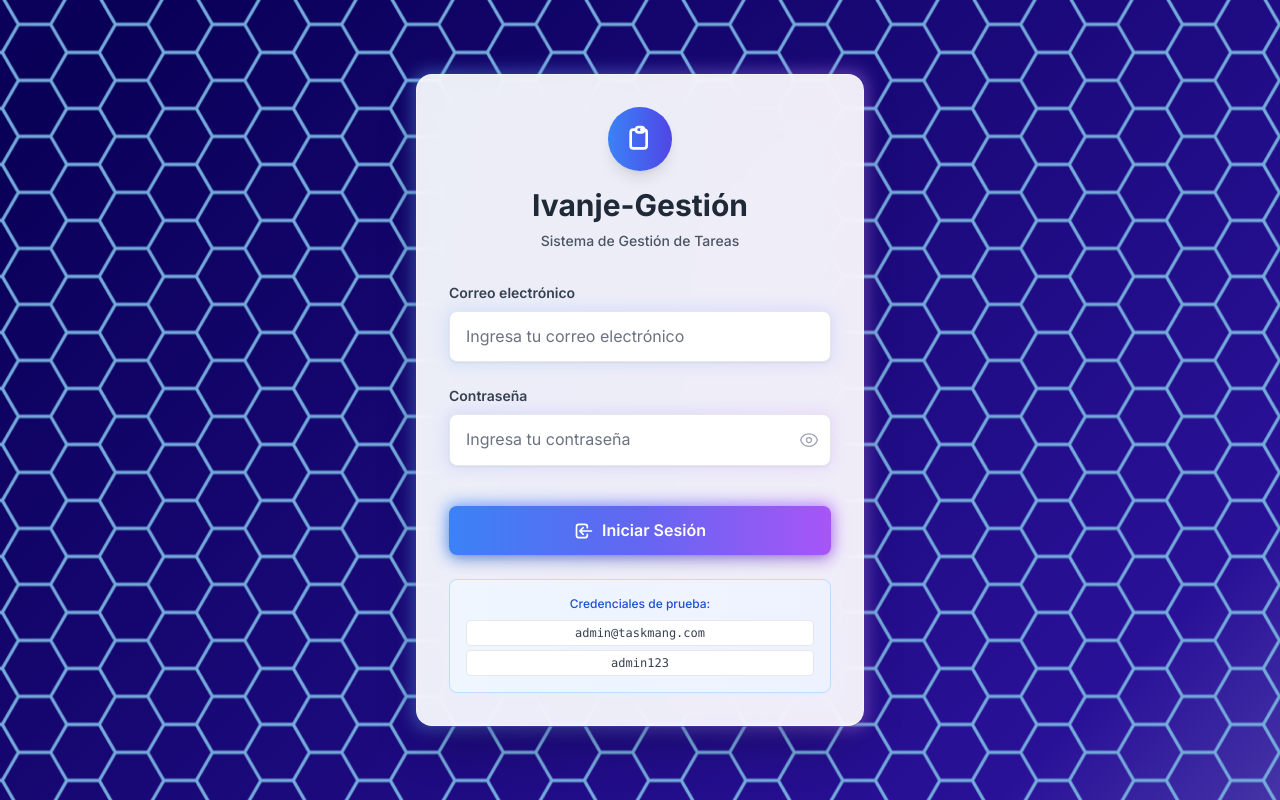
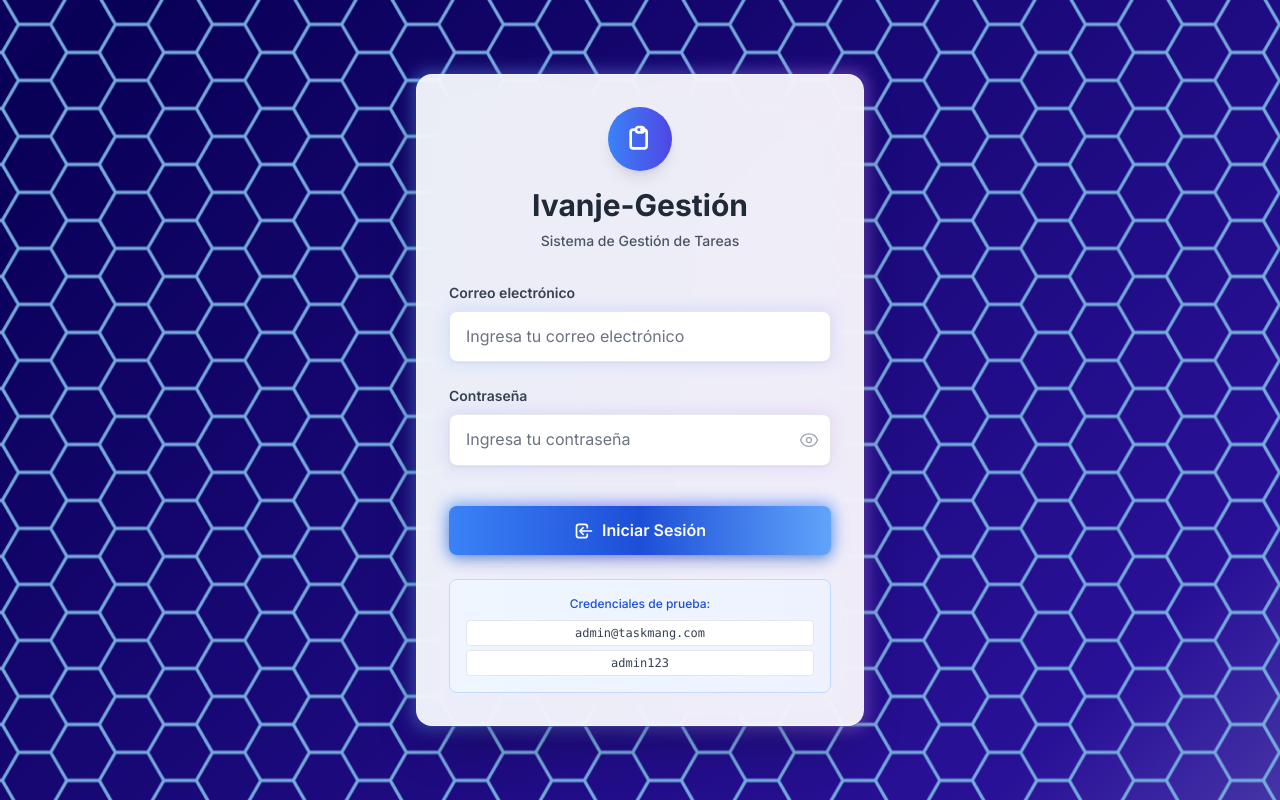
Before and after one commit to VilyaTanke/taskmang, a Next.js app: page /login in a window 1280 px wide. Built offline with nearby package versions, Linux system fonts and the light colour scheme.

Commit message:
corrigiendo colores

```diff
--- a/src/app/cards/page.tsx
+++ b/src/app/cards/page.tsx
@@ -50,7 +50,7 @@ export default function CardsPage() {
         return;
       }
 
-             const [cardRecordsRes, , usersRes] = await Promise.all([
+      const [cardRecordsRes, , usersRes] = await Promise.all([
         fetch('/api/cards', {
           headers: {
             'Authorization': `Bearer ${token}`
@@ -237,7 +237,7 @@ export default function CardsPage() {
         ...stats
       };
     }).filter(emp => emp.total > 0)
-    .sort((a, b) => b.total - a.total);
+      .sort((a, b) => b.total - a.total);
   }, [data.cardRecords, userUsers, data.positions]);
 
   const handleAddCards = async () => {
@@ -329,21 +329,7 @@ export default function CardsPage() {
 
         {/* Sumatoria de Tarjetas */}
         <div className="grid grid-cols-1 sm:grid-cols-2 lg:grid-cols-4 gap-6 mb-8">
-          <div className="bg-white/90 backdrop-blur-sm border border-blue-200 rounded-xl p-6 shadow-lg">
-            <div className="flex items-center justify-between">
-              <div>
-                <p className="text-sm font-medium text-gray-700">Total Tarjetas</p>
-                <p className="text-2xl font-bold text-gray-800">
-                  {positionStats.reduce((sum, pos) => sum + pos.total, 0)}
-                </p>
-              </div>
-              <div className="w-12 h-12 bg-gradient-to-br from-blue-500 to-indigo-600 rounded-lg flex items-center justify-center shadow-lg shadow-blue-500/25">
-                <svg className="w-6 h-6 text-white" fill="none" stroke="currentColor" viewBox="0 0 24 24">
-                  <path strokeLinecap="round" strokeLinejoin="round" strokeWidth={2} d="M3 10h18M7 15h1m4 0h1m-7 4h12a3 3 0 003-3V8a3 3 0 00-3-3H6a3 3 0 00-3 3v8a3 3 0 003 3z" />
-                </svg>
-              </div>
-            </div>
-          </div>
+
 
           <div className="bg-white/90 backdrop-blur-sm border border-green-200 rounded-xl p-6 shadow-lg">
             <div className="flex items-center justify-between">
@@ -374,7 +360,7 @@ export default function CardsPage() {
                 {/*<svg className="w-6 h-6 text-white" fill="none" stroke="currentColor" viewBox="0 0 24 24">
                   <path strokeLinecap="round" strokeLinejoin="round" strokeWidth={2} d="M3 10h18M7 15h1m4 0h1m-7 4h12a3 3 0 003-3V8a3 3 0 00-3-3H6a3 3 0 00-3 3v8a3 3 0 003 3z" />
                 </svg>*/}
-                <img src="/Mpro.png" alt="Mpro"/>
+                <img src="/Mpro.png" alt="Mpro" />
               </div>
             </div>
           </div>
@@ -391,7 +377,23 @@ export default function CardsPage() {
                 {/*<svg className="w-6 h-6 text-white" fill="none" stroke="currentColor" viewBox="0 0 24 24">
                   <path strokeLinecap="round" strokeLinejoin="round" strokeWidth={2} d="M3 10h18M7 15h1m4 0h1m-7 4h12a3 3 0 003-3V8a3 3 0 00-3-3H6a3 3 0 00-3 3v8a3 3 0 003 3z" />
                 </svg>*/}
-                <img src="/GOW.png" alt="GOW"/>
+                <img src="/GOW.png" alt="GOW" />
+              </div>
+            </div>
+          </div>
+
+          <div className="bg-white/90 backdrop-blur-sm border border-blue-200 rounded-xl p-6 shadow-lg">
+            <div className="flex items-center justify-between">
+              <div>
+                <p className="text-sm font-medium text-gray-700">Total Tarjetas</p>
+                <p className="text-2xl font-bold text-gray-800">
+                  {positionStats.reduce((sum, pos) => sum + pos.total, 0)}
+                </p>
+              </div>
+              <div className="w-12 h-12 bg-gradient-to-br from-blue-500 to-indigo-600 rounded-lg flex items-center justify-center shadow-lg shadow-blue-500/25">
+                <svg className="w-6 h-6 text-white" fill="none" stroke="currentColor" viewBox="0 0 24 24">
+                  <path strokeLinecap="round" strokeLinejoin="round" strokeWidth={2} d="M3 10h18M7 15h1m4 0h1m-7 4h12a3 3 0 003-3V8a3 3 0 00-3-3H6a3 3 0 00-3 3v8a3 3 0 003 3z" />
+                </svg>
               </div>
             </div>
           </div>
--- a/src/app/dashboard/page.tsx
+++ b/src/app/dashboard/page.tsx
@@ -531,7 +531,7 @@ export default function DashboardPage() {
             {/* Navegación */}
             <Link
               href="/analytics"
-              className="flex flex-col items-center justify-center px-4 py-3 bg-gradient-to-r from-blue-600 to-purple-600 hover:from-blue-700 hover:to-purple-700 text-white font-medium rounded-lg shadow-lg shadow-blue-500/25 transition-all duration-200"
+              className="flex flex-col items-center justify-center px-4 py-3 bg-gradient-to-r from-blue-500 to-blue-600 hover:from-blue-700 hover:to-blue-500 text-white font-medium rounded-lg shadow-lg shadow-blue-500/25 transition-all duration-200"
             >
               <svg className="w-6 h-6 mb-2" fill="none" stroke="currentColor" viewBox="0 0 24 24">
                 <path strokeLinecap="round" strokeLinejoin="round" strokeWidth={2} d="M9 19v-6a2 2 0 00-2-2H5a2 2 0 00-2 2v6a2 2 0 002 2h2a2 2 0 002-2zm0 0V9a2 2 0 012-2h2a2 2 0 012 2v10m-6 0a2 2 0 002 2h2a2 2 0 002-2m0 0V5a2 2 0 012-2h2a2 2 0 012 2v14a2 2 0 01-2 2h-2a2 2 0 01-2-2z" />
@@ -574,7 +574,7 @@ export default function DashboardPage() {
 
                 <button
                   onClick={() => modalSetters.setShowExportModal(true)}
-                  className="flex flex-col items-center justify-center px-4 py-3 bg-gradient-to-r from-purple-600 to-violet-600 hover:from-purple-700 hover:to-violet-700 text-white font-medium rounded-lg shadow-lg shadow-purple-500/25 transition-all duration-200"
+                  className="flex flex-col items-center justify-center px-4 py-3 bg-gradient-to-r from-blue-600 to-blue-500 hover:from-blue-500 hover:to-blue-700 text-white font-medium rounded-lg shadow-lg shadow-purple-500/25 transition-all duration-200"
                 >
                   <svg className="w-6 h-6 mb-2" fill="none" stroke="currentColor" viewBox="0 0 24 24">
                     <path strokeLinecap="round" strokeLinejoin="round" strokeWidth="2" d="M12 10v6m0 0l-3-3m3 3l3-3m2 8H7a2 2 0 01-2-2V5a2 2 0 012-2h5.586a1 1 0 01.707.293l5.414 5.414a1 1 0 01.293.707V19a2 2 0 01-2 2z" />
--- a/src/app/login/page.tsx
+++ b/src/app/login/page.tsx
@@ -130,8 +130,8 @@ export default function LoginPage() {
                     disabled={isLoading}
                     className="relative w-full group"
                   >
-                    <div className="absolute -inset-0.5 bg-gradient-to-r from-blue-500 via-indigo-500 to-purple-500 rounded-lg blur opacity-75 group-hover:opacity-100 transition duration-200"></div>
-                    <div className="relative flex items-center justify-center w-full px-6 py-3 bg-gradient-to-r from-blue-500 via-indigo-500 to-purple-500 text-white font-semibold rounded-lg transition-all duration-200 hover:scale-105 disabled:scale-100 disabled:opacity-50 disabled:cursor-not-allowed shadow-lg">
+                    <div className="absolute -inset-0.5 bg-gradient-to-r from-blue-500 via-indigo-500 to-blue-500 rounded-lg blur opacity-75 group-hover:opacity-100 transition duration-200"></div>
+                    <div className="relative flex items-center justify-center w-full px-6 py-3 bg-gradient-to-r from-blue-500 via-blue-700 to-blue-400 text-white font-semibold rounded-lg transition-all duration-200 hover:scale-105 disabled:scale-100 disabled:opacity-50 disabled:cursor-not-allowed shadow-lg">
                       {isLoading ? (
                         <>
                           <svg className="animate-spin -ml-1 mr-3 h-5 w-5 text-white" fill="none" viewBox="0 0 24 24">
```
